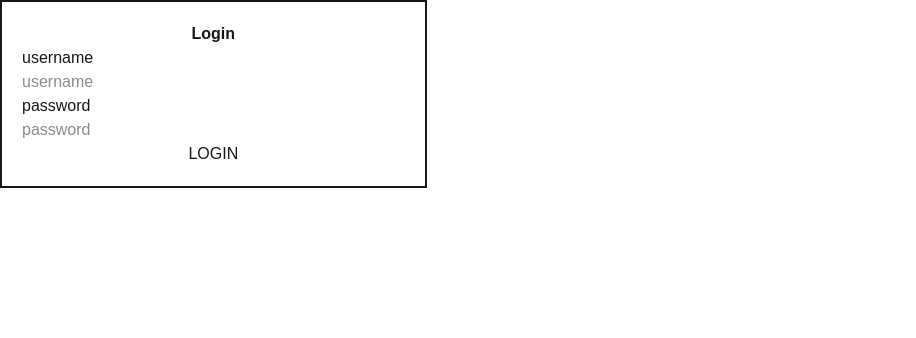
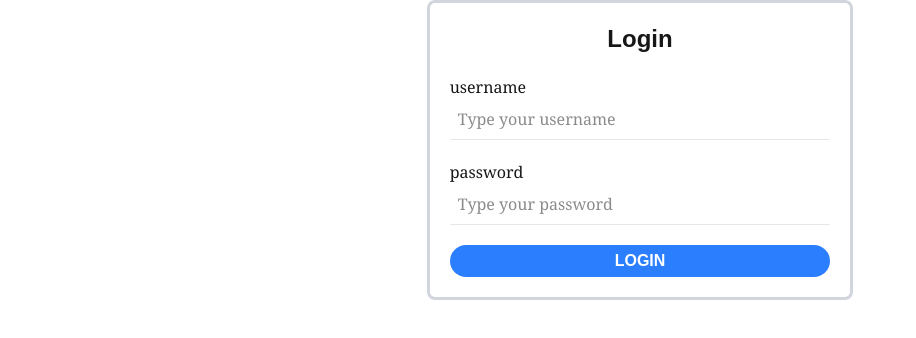
Before and after one commit to FiratSomek/Daily-Task-With-AI, a Next.js app: page / in a window 1280 px wide. Shown: the top 338 px of the page, without its empty margins (0-916 px from the left). Built offline with nearby package versions, Linux system fonts and the light colour scheme.

Commit message:
edited Login.tsx

```diff
--- a/src/app/components/Login.tsx
+++ b/src/app/components/Login.tsx
@@ -2,19 +2,36 @@ import React from "react";
 
 const Login = () => {
   return (
-    <div className="border-2 w-1/3 p-5 flex flex-col">
-      <h1 className="font-bold text-center">Login</h1>
+    <div className="border-3 border-gray-300 rounded-lg w-1/3 p-5 flex flex-col ">
+      <h1 className="font-bold text-center text-2xl">Login</h1>
       <div className="flex flex-col">
-        <label htmlFor="" className="flex flex-col">
+        <label htmlFor="" className="flex flex-col mt-5 font-serif">
           username
-          <input type="text" id="username" placeholder="username" />
+          <input
+            className="border-b-1 border-gray-200 p-2"
+            type="text"
+            id="username"
+            placeholder="Type your username"
+          />
         </label>
-        <label htmlFor="" className="flex flex-col">
+        <label htmlFor="" className="flex flex-col mt-5 font-serif">
           password
-          <input type="text" id="password" placeholder="password" />
+          <input
+            className="border-b-1 border-gray-200 p-2"
+            type="text"
+            id="password"
+            placeholder="Type your password"
+          />
         </label>
       </div>
-      <button>LOGIN</button>
+      <button
+        className=" rounded-3xl p-1 font-bold text-white bg-blue-500 cursor-pointer mt-5
+
+
+"
+      >
+        LOGIN
+      </button>
     </div>
   );
 };
--- a/src/app/page.tsx
+++ b/src/app/page.tsx
@@ -23,7 +23,7 @@ export default function Home() {
           </>
         )}
       </div> */}
-      <div>
+      <div className="flex align-center justify-center">
         <Login />
       </div>
     </div>
```
